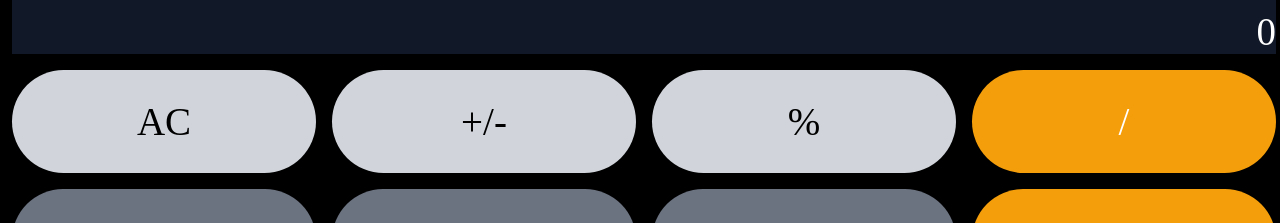
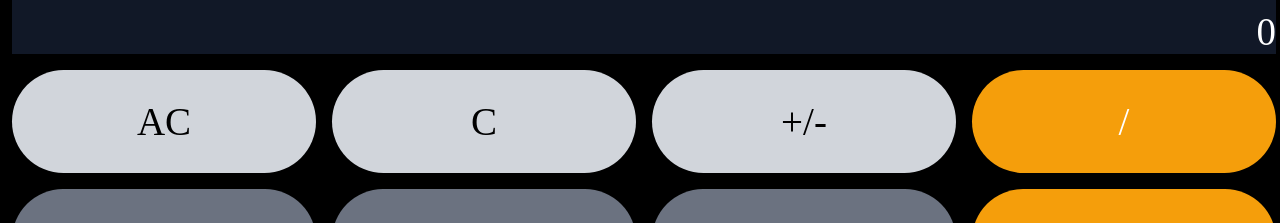
Before and after one commit to kyorohiro/tinycalc, a React (Create React App) app in the folder proj/my-app/: page / in a window 1280 px wide. Shown: the part 160-383 px from the top of the page. Built offline with nearby package versions, Linux system fonts and the light colour scheme.

Commit message:
update test

```diff
--- a/proj/my-app/src/index.tsx
+++ b/proj/my-app/src/index.tsx
@@ -84,6 +84,11 @@ function App(params: any) {
         setNumberBoard('0')
         setNumberBoardValue('0')
         break
+      case "C":
+        console.log("C")
+        setNumberBoard('0')
+        setNumberBoardValue('0')
+        break
       case "=":
         doAction()
         setActoion('none')
@@ -91,6 +96,18 @@ function App(params: any) {
       case "+":
         doAction()
         setActoion(e)
+        break
+      case "+/-":
+        if (numberBoardValue == '0') {
+          setNumberBoard("0")
+          setNumberBoardValue("0")
+        } else if(numberBoardValue.startsWith("-")){
+          setNumberBoard(numberBoardValue.replace("-","") )
+          setNumberBoardValue(numberBoardValue.replace("-",""))
+        } else {
+          setNumberBoard("-"+numberBoardValue)
+          setNumberBoardValue("-"+numberBoardValue)
+        }
         break
       case "-":
         doAction()
@@ -140,11 +157,11 @@ function App(params: any) {
         <div className="calc-button-b items-center justify-center" onClick={() => { clickBtn("AC") }}>
           <div>AC</div>
         </div>
+        <div className="calc-button-b" onClick={() => { clickBtn("C") }}>
+          <div >C</div>
+        </div>
         <div className="calc-button-b" onClick={() => { clickBtn("+/-") }}>
           <div >+/-</div>
-        </div>
-        <div className="calc-button-b" onClick={() => { clickBtn("%") }}>
-          <div >%</div>
         </div>
         <div className="calc-button-a" onClick={() => { clickBtn("/") }}>
           <div >/</div>
```
Also changed, not shown: 6 other files (tests, documents, lock files or other folders).
